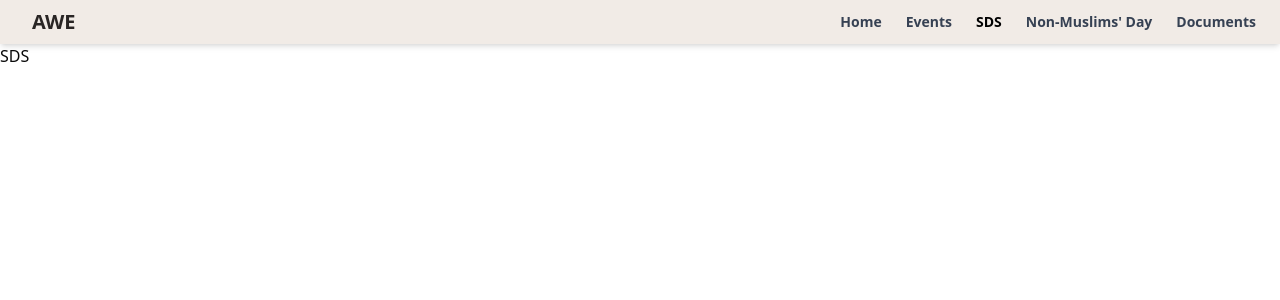
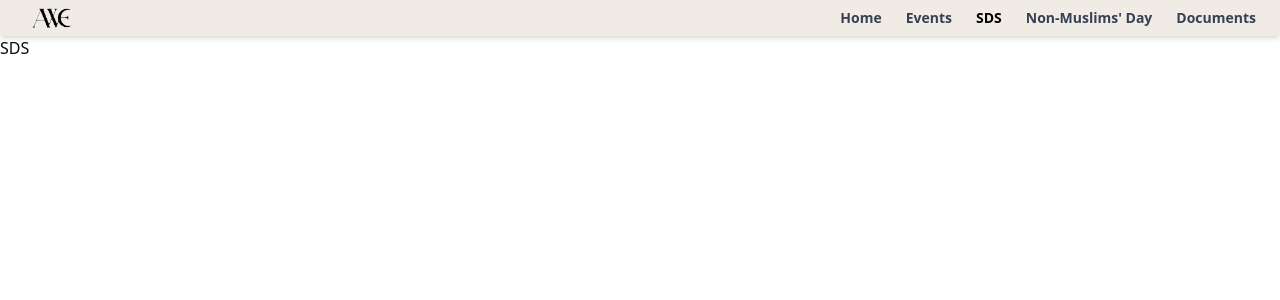
Before and after one commit to mota6em/awe, a React (Vite) app: page /sds in a window 1280 px wide. Shown: the top 300 px of the page. Built offline with nearby package versions, Linux system fonts and the light colour scheme.

Commit message:
Add logo icon in top bar

```diff
--- a/src/components/TobBar.tsx
+++ b/src/components/TobBar.tsx
@@ -13,7 +13,7 @@ const TopBar = () => {
     <>
       <header className="flex items-center justify-between px-3 md:px-6 py-1 md:py-2 bg-[#f1ebe6] shadow-md">
         <NavLink to="/" className="text-xl font-semibold text-stone-800 ms-2">
-          AWE
+          <img src="./imgs/icon.png" alt="Logo Icon" className="w-10" />
         </NavLink>
 
         <nav className="hidden md:flex gap-6 !text-gray-300 font-semibold text-sm">
```
Also changed, not shown: public/imgs/icon.png (added).
